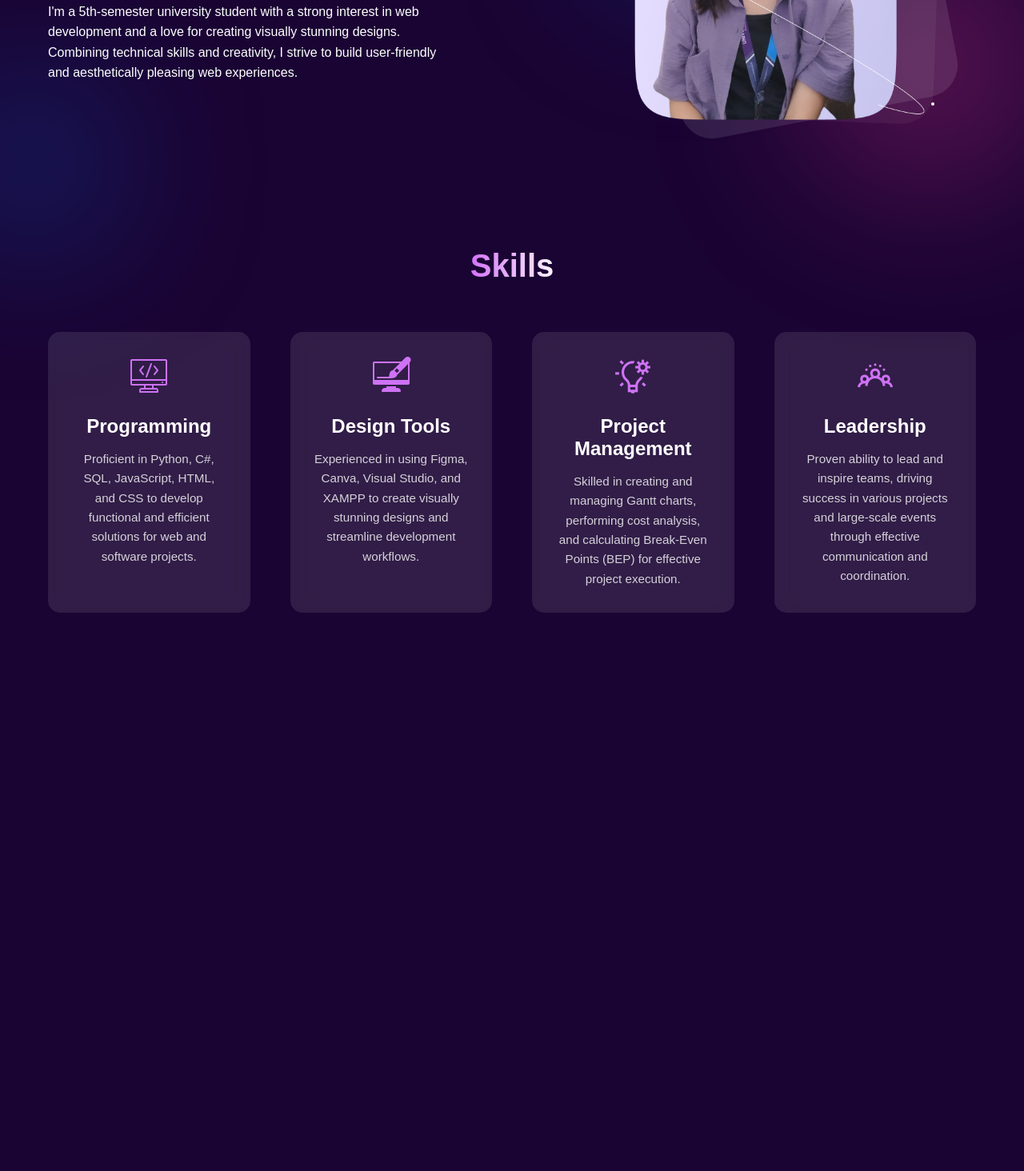
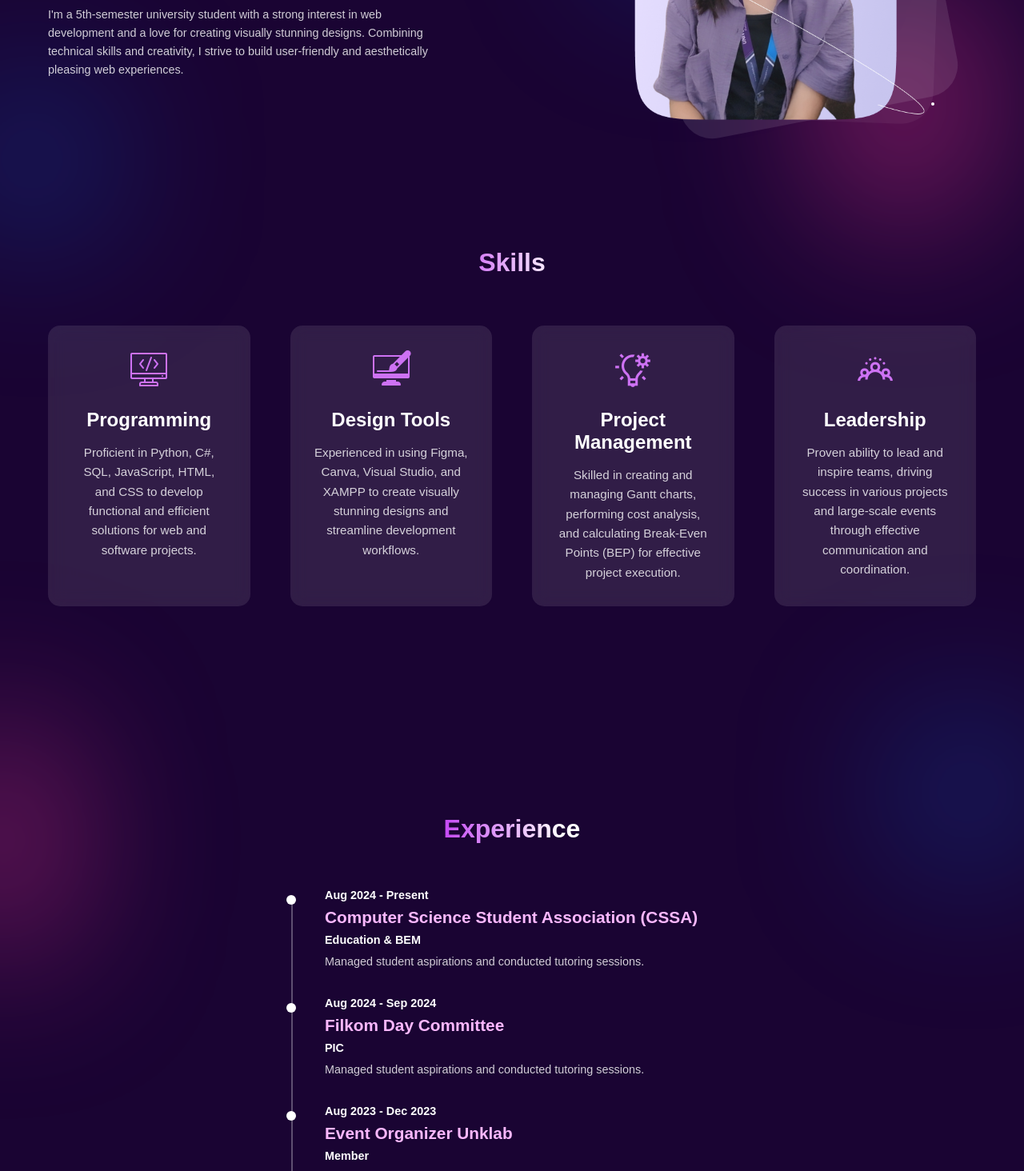
Before and after one commit to Deeva-Civia/web-portofolio-project-fe, a React (Create React App) app: page / in a window 1280 px wide. Shown: the part 360-1824 px from the top of the page at 80% size. Before the commit the page ends 1266 px from the top, so only its background shows below. Built offline with nearby package versions, Linux system fonts and the light colour scheme.

Commit message:
create experience and certificate page

```diff
--- a/src/App.js
+++ b/src/App.js
@@ -6,7 +6,9 @@ function App() {
   return (
       <div classname="App">
         <Navbar />
-        <main id="home" className="content">
+        <main>
+          <div className="container">
+            <section id="home" className="content">
               <div className="text-content">
                 <p className="greeting">Hi, I'm Deeva Civia Aulia Lolong</p>
                 <h1 className="title">
@@ -31,15 +33,14 @@ function App() {
                 <div className="decorative-dot-small dot-3" />
                 <div className="decorative-dot-medium dot-4" />
               </div>
-        </main>
+            </section>
 
-        <section id="skills" className="skills-section">
-          <div className="container">
-            <h1>Skills</h1>
+            <section id="skills">
+              <h2 className="sub-title">Skills</h2>
               <div className="skills-grid">
                 <div className="skill-card">
                   <img className="skill-icon" src='img/icons-programming.png' alt='programming' />
-                <h2 className="skill-title">Programming</h2>
+                  <h3 className="skill-title">Programming</h3>
                   <p className="skill-description">
                     Proficient in Python, C#, SQL, JavaScript, HTML, and CSS to develop functional and efficient solutions for web and software projects.
                   </p>
@@ -47,7 +48,7 @@ function App() {
 
                 <div className="skill-card">
                   <img className="skill-icon" src='img/icons-design.png' alt='design' />
-                <h2 className="skill-title">Design Tools</h2>
+                  <h3 className="skill-title">Design Tools</h3>
                   <p className="skill-description">
                     Experienced in using Figma, Canva, Visual Studio, and XAMPP to create visually stunning designs and streamline development workflows.
                   </p>
@@ -55,7 +56,7 @@ function App() {
 
                 <div className="skill-card">
                   <img className="skill-icon" src='img/icons-project-management.png' alt='project-management' />
-                <h2 className="skill-title">Project Management</h2>
+                  <h3 className="skill-title">Project Management</h3>
                   <p className="skill-description">
                     Skilled in creating and managing Gantt charts, performing cost analysis, and calculating Break-Even Points (BEP) for effective project execution.
                   </p>
@@ -63,14 +64,71 @@ function App() {
 
                 <div className="skill-card">
                   <img className="skill-icon" src='img/icons-leadership.png' alt='leadership' />
-                <h2 className="skill-title">Leadership</h2>
+                  <h3 className="skill-title">Leadership</h3>
                   <p className="skill-description">
                     Proven ability to lead and inspire teams, driving success in various projects and large-scale events through effective communication and coordination.
                   </p>
                 </div>
+                <div className="blur-circle blue-circle" />
+              </div>
+            </section>
+
+            <section id="experience">
+              <h2 className="sub-title">Experience</h2>
+              <div className="timeline">
+                <div className="timeline-item">
+                  <div className="date">Aug 2024 - Present</div>
+                  <div className="subtitle">Computer Science Student Association (CSSA)</div>
+                  <div className="role">Education &amp; BEM</div>
+                  <div className="description">Managed student aspirations and conducted tutoring sessions.</div>
+                </div>
+                <div className="timeline-item">
+                  <div className="date">Aug 2024 - Sep 2024</div>
+                  <div className="subtitle">Filkom Day Committee</div>
+                  <div className="role">PIC</div>
+                  <div className="description">Managed student aspirations and conducted tutoring sessions.</div>
+                </div>
+                <div className="timeline-item">
+                  <div className="date">Aug 2023 - Dec 2023</div>
+                  <div className="subtitle">Event Organizer Unklab</div>
+                  <div className="role">Member</div>
+                  <div className="description">Organized various campus events.</div>
+                </div>
+                <div className="timeline-item">
+                  <div className="date">Apr 2022 - May 2022</div>
+                  <div className="subtitle">Graduation Committee, SMAN 1 Airmadidi</div>
+                  <div className="role">Treasurer</div>
+                  <div className="description">Managed finances for an event with 500 participants.</div>
+                </div>
+              </div>
+              <div className="blur-circle pink-circle" />
+            </section>
+
+            <section id="certificate">
+              <h2 className="sub-title">Certificate</h2>
+              <div className="certificates-grid">
+                <div className="certificate-card">
+                  <img src="/api/placeholder/250/150" alt="Certificate 1" />
+                </div>
+                <div className="certificate-card">
+                  <img src="/api/placeholder/250/150" alt="Certificate 2" />
+                </div>
+                <div className="certificate-card">
+                  <img src="/api/placeholder/250/150" alt="Certificate 3" />
+                </div>
+                <div className="certificate-card">
+                  <img src="/api/placeholder/250/150" alt="Certificate 4" />
+                </div>
+                <div className="certificate-card">
+                  <img src="/api/placeholder/250/150" alt="Certificate 5" />
+                </div>
+                <div className="certificate-card">
+                  <img src="/api/placeholder/250/150" alt="Certificate 6" />
                 </div>
               </div>
             </section>
+          </div>
+        </main>
     </div>
   );
 }
--- a/src/assets/css/styles.css
+++ b/src/assets/css/styles.css
@@ -10,6 +10,11 @@ body {
     min-height: 100vh;
     color: white;
     padding: 20px;
+}
+
+.container {
+    max-width: 1200px;
+    margin: 0 auto;
 }
 
 /* Navbar Section */
@@ -161,11 +166,11 @@ nav {
 }
 
 .pink-circle {
-    width: 300px;
+    width: 200px;
     height: 300px;
-    background: rgb(255, 56, 159, 0.3);
-    top: 150px;
-    right: -90px;
+    background: rgb(255, 56, 159, 0.5);
+    top: 200px;
+    right: -10px;
 }
 
 .blue-circle {
@@ -234,19 +239,14 @@ nav {
 }
 
 /* Skills section */
-.skills-section {
-    padding: 100px 20px;
+section {
+    padding: 100px 0;
     margin-top: 40px;
 }
 
-.skills-section .container {
-    max-width: 1200px;
-    margin: 0 auto;
-}
-
-.skills-section h1 {
+h2.sub-title {
     text-align: center;
-    font-size: 2.5rem;
+    font-size: 2rem;
     margin-bottom: 40px;
     background: linear-gradient(to right,#bb2cf3 41%, #ffffff 55%);
     -webkit-background-clip: text;
@@ -303,6 +303,14 @@ nav {
     color: #fff;
 }
 
+#skills .blue-circle {
+    width: 200px;
+    height: 200px;
+    background: rgba(6, 116, 255, 0.3);
+    left: 1110px;
+    bottom: -650px;
+}
+
 /* Responsive Adjustments */
 @media (max-width: 768px) {
     .skills-section {
@@ -318,3 +326,97 @@ nav {
         padding: 25px;
     }
 }
+
+/* experience section */
+.timeline {
+    position: relative;
+    display: flex;
+    flex-direction: column;
+    align-items: center;
+    padding-top: 1rem;
+
+}
+
+.timeline-item {
+    position: relative;
+    padding-bottom: 2rem;
+    padding-left: 1rem;
+    width: 100%;
+    max-width: 500px;
+    /* text-align: center; */
+}
+
+.timeline-item::before {
+    content: '';
+    position: absolute;
+    left: -2rem;
+    top: 0.5rem;
+    width: 12px;
+    height: 12px;
+    background: white;
+    border-radius: 50%;
+}
+
+.timeline-item::after {
+    content: '';
+    position: absolute;
+    left: -1.6rem;
+    top: 1rem;
+    width: 2px;
+    height: 100%;
+    background: rgba(255, 255, 255, 0.3);
+}
+
+.date {
+    font-size: 0.9rem;
+    font-weight: 600;
+    color: #fff;
+    margin-bottom: 0.5rem;
+}
+
+.role {
+    color: #fff;
+    font-size: 0.9rem;
+    margin-bottom: 0.5rem;
+    font-weight: 600;
+}
+
+.subtitle {
+    font-weight: bold;
+    font-size: 1.3rem;
+    margin-bottom: 0.5rem;
+    color: #FBB8FF;
+}
+
+.description {
+    font-size: 0.9rem;
+    color: rgba(255, 255, 255, 0.8);
+}
+
+#experience .pink-circle {
+    width: 150px;
+    height: 300px;
+    background: rgb(255, 56, 159, 0.5);
+    top: 1260px;
+    right: 1200px;
+}
+
+/* ceritficates section */
+.certificates {
+    display: grid;
+    grid-template-columns: repeat(auto-fill, minmax(250px, 1fr));
+    gap: 1.5rem;
+    margin-top: 3rem;
+}
+
+.certificate-card {
+    background: rgba(255, 255, 255, 0.1);
+    border-radius: 10px;
+    overflow: hidden;
+}
+
+.certificate-card img {
+    width: 100%;
+    height: 150px;
+    object-fit: cover;
+}
```
Lines whose indentation alone changed are shown as unchanged.
